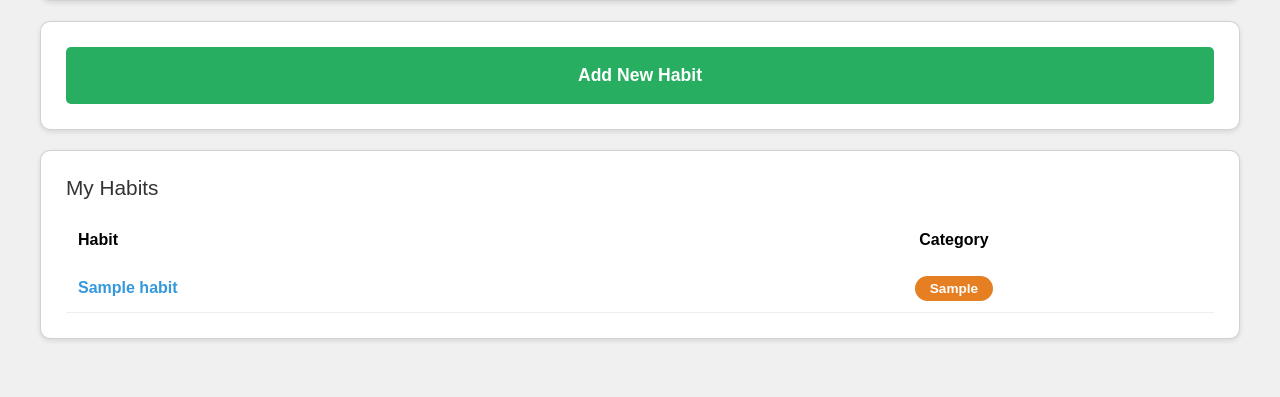
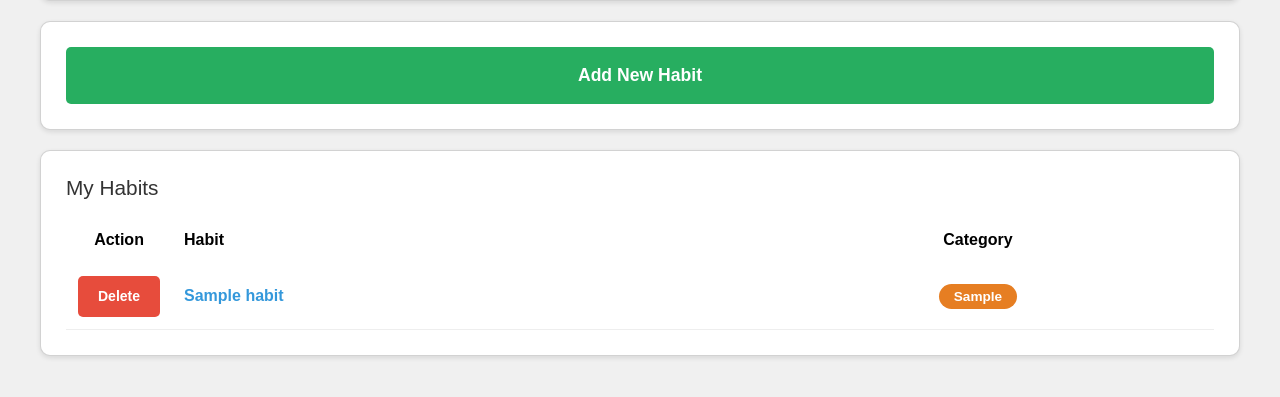
Before and after one commit to kLarss993/Habits-tracker, a Flask app: page / in a window 1280 px wide. Shown: the part 263-660 px from the top of the page. Run offline with Flask 3, Linux system fonts and the light colour scheme; the visitor is signed in with stand-in values (Sample User, id 1); tables that the repository leaves empty hold one stand-in row (values such as "Sample post").

Commit message:
Revert "removed delete button from home"
This reverts commit fa735806346c355c5b2a3011ada62e358aa45197.

```diff
--- a/code/app.py
+++ b/code/app.py
@@ -107,14 +107,14 @@ def home():
         flash('Please log in again')
         return redirect(url_for('login'))
 
-    habits = list(get_all_habits(user.id))
+    sorted_habits = get_all_habits(user.id)
+    if request.form.get('search'):
+        search = request.form.get('search')
+        for habit in sorted_habits:
+            if search not in habit['name']:
+                sorted_habits.remove(habit)
 
-    search = request.form.get('search')
-    if search:
-        search_lower = search.lower()
-        habits = [h for h in habits if search_lower in h.name.lower()]
-
-    return render_template('home.html', username=username, now=now, dates=dates, habits=habits,
+    return render_template('home.html', username=username, now=now, dates=dates, habits=sorted_habits,
                            completed=completed)
 
 
@@ -212,6 +212,7 @@ def about_habit(habit_name):
     if not is_logged():
         flash('Please log in')
         return redirect(url_for('login'))
+
     user = current_user()
     if not user:
         flash('Please log in again')
--- a/code/templates/base.html
+++ b/code/templates/base.html
@@ -2,7 +2,8 @@
 <html lang="en">
 <head>
     <meta charset="UTF-8">
-    <title>{% block title %}{% endblock%}</title>
+    <meta name="viewport" content="width=device-width, initial-scale=1.0">
+    <title>{% block title %}{% endblock%} - Habits Tracker</title>
 
     <link href="https://cdn.jsdelivr.net/npm/bootstrap@5.3.8/dist/css/bootstrap.min.css" rel="stylesheet">
     <link rel="stylesheet" href="{{ url_for('static', filename='css/style.css') }}">
--- a/code/templates/home.html
+++ b/code/templates/home.html
@@ -42,6 +42,7 @@
         <table class="table">
             <thead>
             <tr>
+                <th style="width: 60px;">Action</th>
                 <th style="text-align: left;">Habit</th>
                 <th>Category</th>
             </tr>
@@ -49,8 +50,16 @@
             <tbody>
             {% for habit in habits %}
                 <tr>
+                    <td>
+                        <a href="{{ url_for('delete', name=habit.name) }}"
+                           class="btn btn-danger btn-sm"
+                           onclick="return confirm('Delete this habit?')">
+                            Delete
+                        </a>
+                    </td>
+
                     <td style="text-align: left;">
-                        <a href="{{url_for('about_habit', habit=habit)}}"><strong>{{ habit.name }}</strong></a>
+                        <a href="{{url_for('about_habit', habit_name=habit_name)}}"><strong>{{ habit.name }}</strong></a>
                     </td>
 
                     <td>
```
